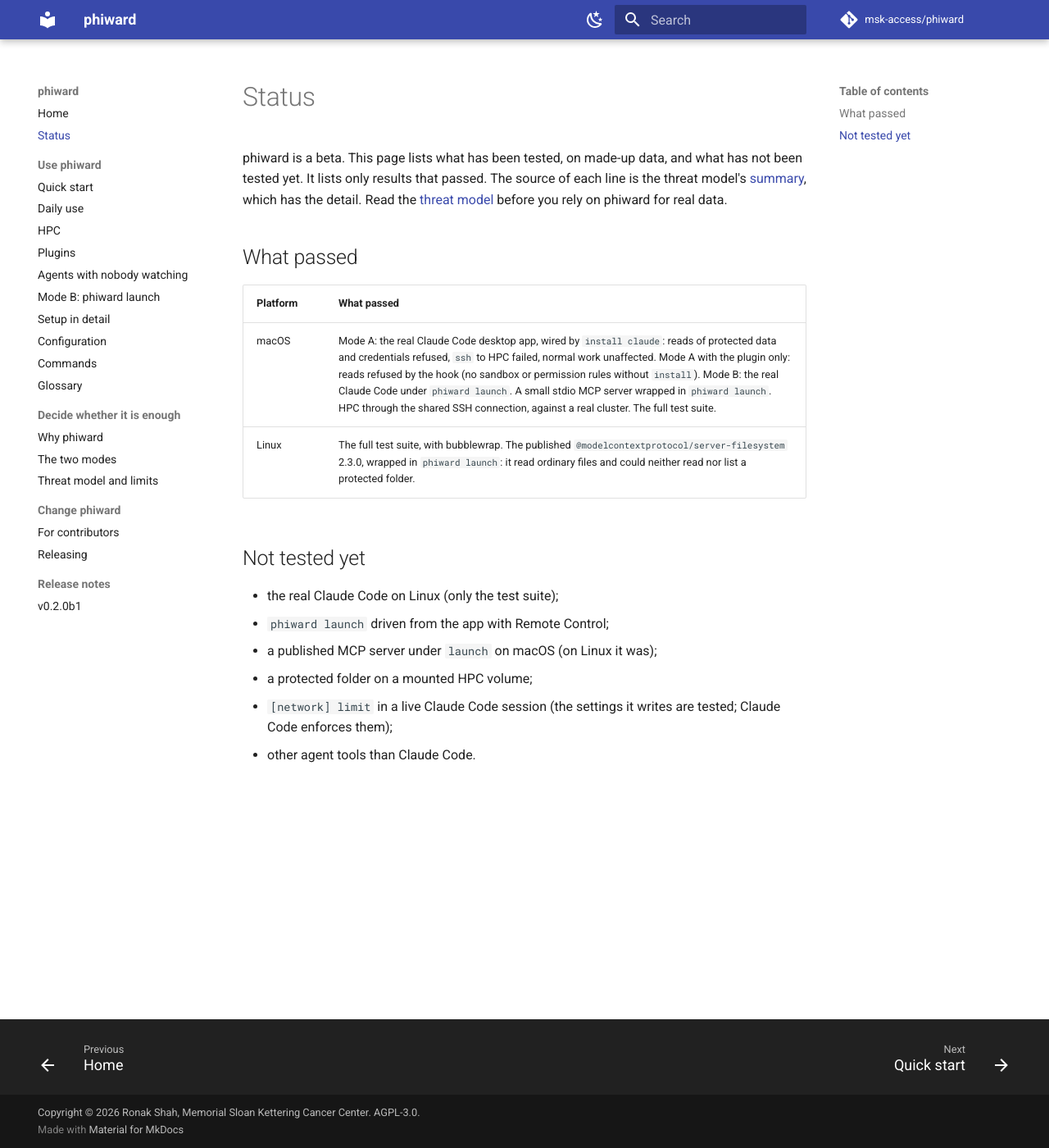
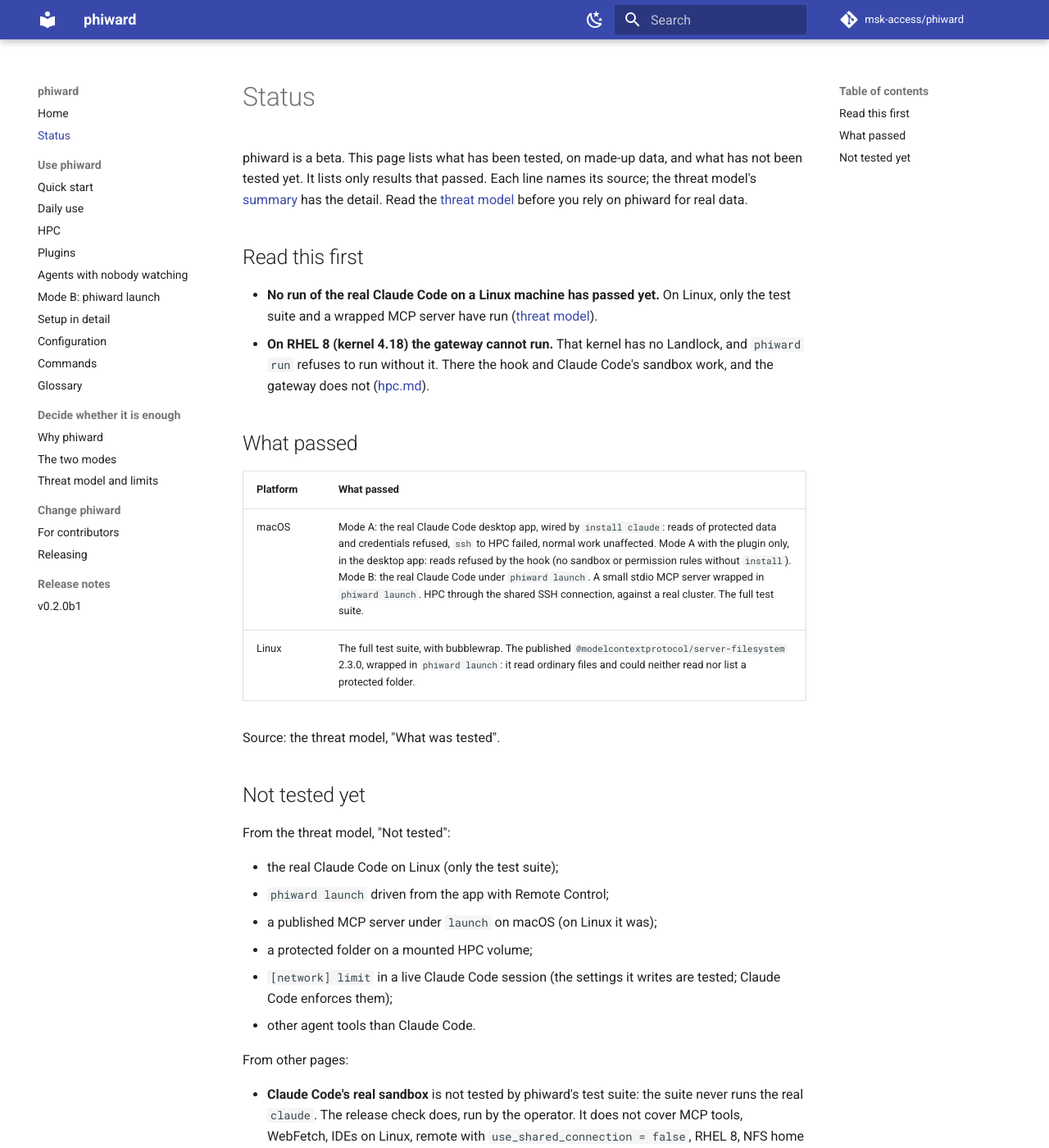
Before and after one commit to msk-access/phiward, an MkDocs documentation site: the page built from docs/status.md, in a window 1280 px wide and 1400 px high. Shown: the whole window at 82% size. Built offline with MkDocs 1.6.1 and Material for MkDocs 9.7.7, drawn with Linux system fonts in a browser that asks for light colours; comment, search, counter and statistics services are not loaded; the version menu is left out; some of the changed text lies outside the part shown.

Commit message:
docs(status): say plainly that no real Claude Code run on Linux has passed and that RHEL 8 cannot run the gateway; every tracked not-tested fact

```diff
--- a/docs/status.md
+++ b/docs/status.md
@@ -1,18 +1,30 @@
 # Status
 
 phiward is a beta. This page lists what has been tested, on made-up data, and what has not been
-tested yet. It lists only results that passed. The source of each line is the threat model's
-[summary](threat-model.md#for-reviewers-the-summary), which has the detail. Read the
+tested yet. It lists only results that passed. Each line names its source; the threat model's
+[summary](threat-model.md#for-reviewers-the-summary) has the detail. Read the
 [threat model](threat-model.md) before you rely on phiward for real data.
+
+## Read this first
+
+- **No run of the real Claude Code on a Linux machine has passed yet.** On Linux, only the test
+  suite and a wrapped MCP server have run ([threat model](threat-model.md#for-reviewers-the-summary)).
+- **On RHEL 8 (kernel 4.18) the gateway cannot run.** That kernel has no Landlock, and
+  `phiward run` refuses to run without it. There the hook and Claude Code's sandbox work, and the
+  gateway does not ([hpc.md](hpc.md)).
 
 ## What passed
 
 | Platform | What passed |
 |---|---|
-| macOS | Mode A: the real Claude Code desktop app, wired by `install claude`: reads of protected data and credentials refused, `ssh` to HPC failed, normal work unaffected. Mode A with the plugin only: reads refused by the hook (no sandbox or permission rules without `install`). Mode B: the real Claude Code under `phiward launch`. A small stdio MCP server wrapped in `phiward launch`. HPC through the shared SSH connection, against a real cluster. The full test suite. |
+| macOS | Mode A: the real Claude Code desktop app, wired by `install claude`: reads of protected data and credentials refused, `ssh` to HPC failed, normal work unaffected. Mode A with the plugin only, in the desktop app: reads refused by the hook (no sandbox or permission rules without `install`). Mode B: the real Claude Code under `phiward launch`. A small stdio MCP server wrapped in `phiward launch`. HPC through the shared SSH connection, against a real cluster. The full test suite. |
 | Linux | The full test suite, with bubblewrap. The published `@modelcontextprotocol/server-filesystem` 2.3.0, wrapped in `phiward launch`: it read ordinary files and could neither read nor list a protected folder. |
 
+Source: the threat model, "What was tested".
+
 ## Not tested yet
+
+From the threat model, "Not tested":
 
 - the real Claude Code on Linux (only the test suite);
 - `phiward launch` driven from the app with Remote Control;
@@ -21,3 +33,17 @@ tested yet. It lists only results that passed. The source of each line is the th
 - `[network] limit` in a live Claude Code session (the settings it writes are tested; Claude
   Code enforces them);
 - other agent tools than Claude Code.
+
+From other pages:
+
+- **Claude Code's real sandbox** is not tested by phiward's test suite: the suite never runs the
+  real `claude`. The release check does, run by the operator. It does not cover MCP tools,
+  WebFetch, IDEs on Linux, remote with `use_shared_connection = false`, RHEL 8, NFS home
+  folders, sssd or Kerberos; and the first check after your own install is yours
+  ([threat model, known limits](threat-model.md#known-limits)).
+- **A plugin carried over into `launch`** (such as ECC) is not tested yet
+  ([plugins.md](plugins.md)).
+- **Keychain-backed tokens under Mode B** are not checked yet: prefer Mode A's test result for
+  them ([launch.md](launch.md)).
+- **Keystroke injection** (TIOCSTI) was confirmed under a profile like phiward's old one, and is
+  not tested under Claude Code's own sandbox ([gap 5](threat-model.md#gap-5)).
```
